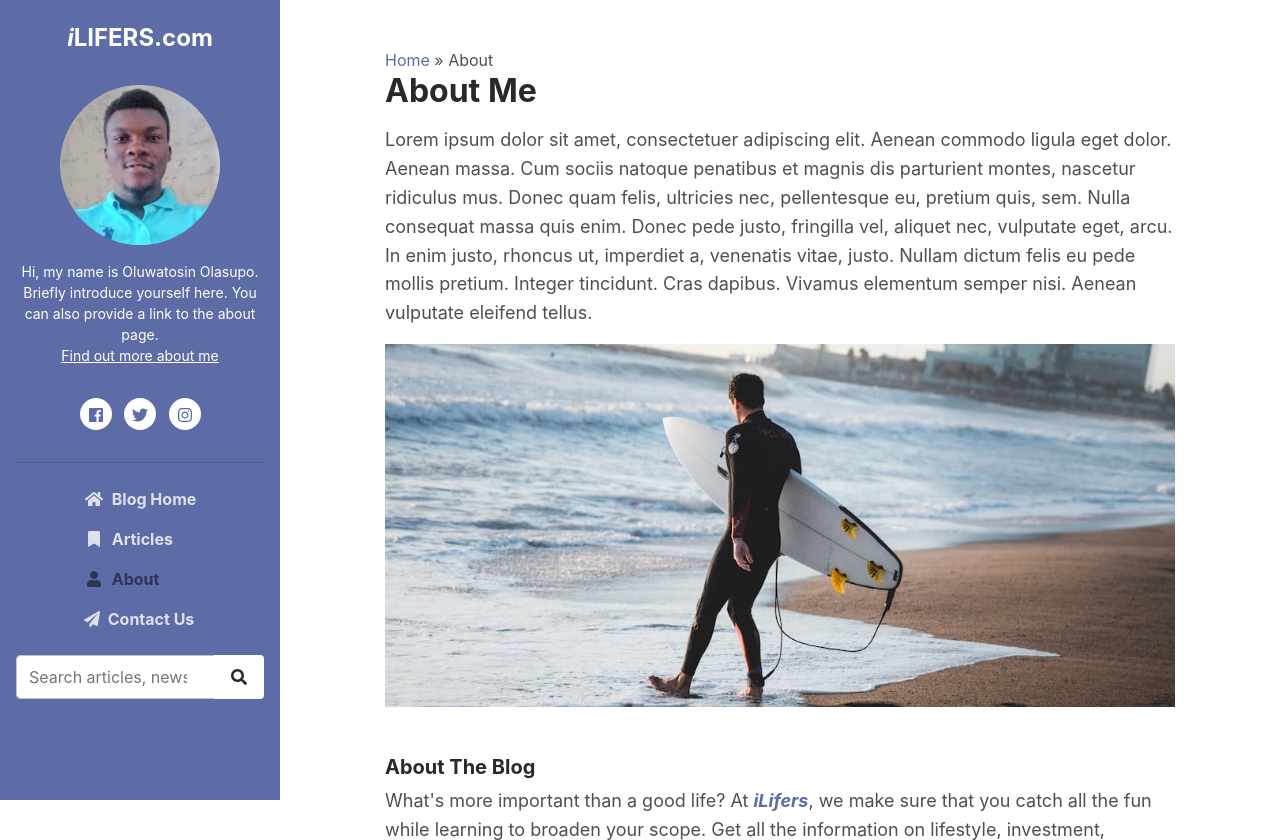
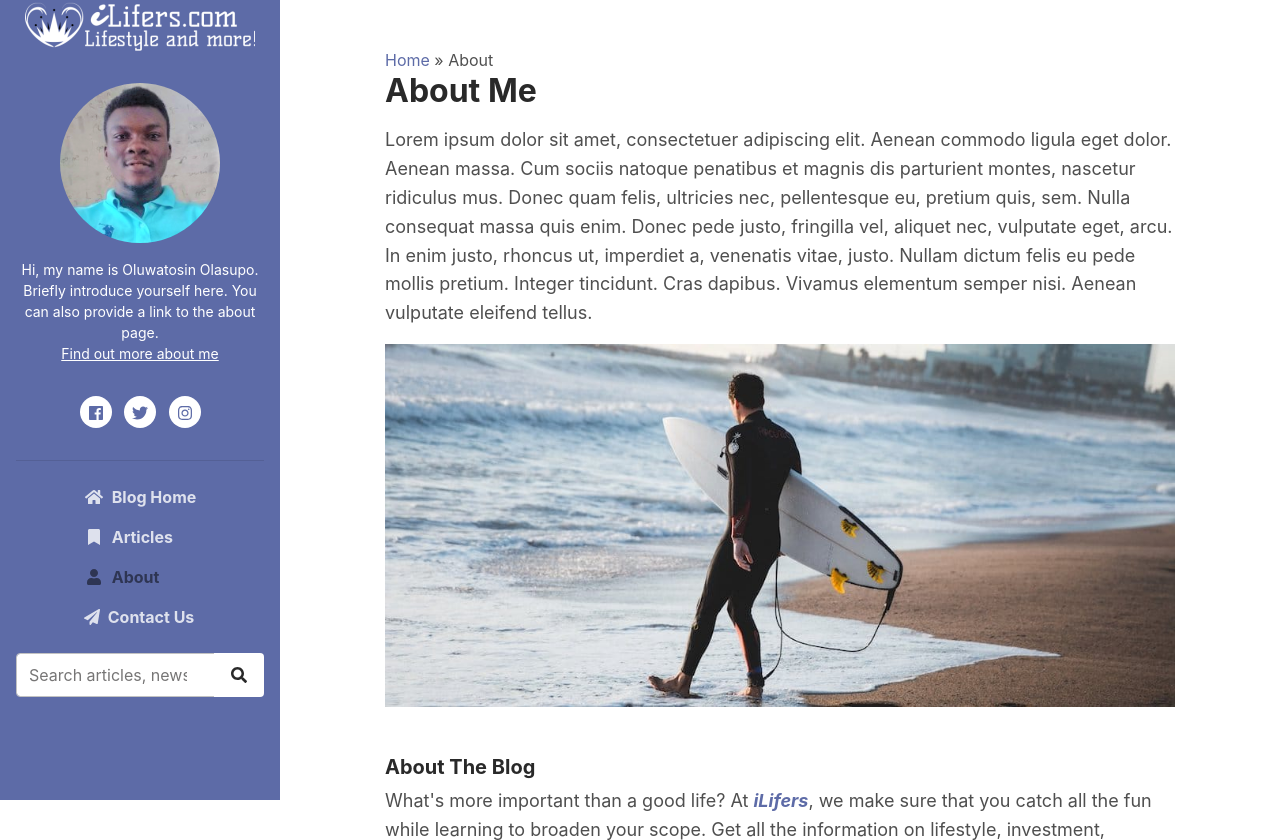
Before and after one commit to TeeblaQ1/My-Blog, a Django app: page /about/ in a window 1280 px wide. Shown: the top 840 px of the page. Run offline with Django 3.2, Linux system fonts and the light colour scheme; parts of the project's set-up code (start-up, migrations or seed data) failed here and were passed over; some libraries are stand-ins or nearby versions.

Commit message:
Logo update

```diff
--- a/blog/templates/blog/base.html
+++ b/blog/templates/blog/base.html
@@ -23,7 +23,7 @@
 </head>
 <body>
 	<header class="header text-center">
-	    <h1 class="blog-name pt-lg-4 mb-0"><a href="{% url 'blog:post_index' %}"><em>i</em>LIFERS.com</a></h1>
+	    <h1 class="blog-name py-0 my-0 flex-column"><a href="{% url 'blog:post_index' %}"><img src="{% static '/assets/images/ilifers4.png' %}"></a></h1>
 
 	    <nav class="navbar navbar-expand-lg navbar-dark">
 
```
Also changed, not shown: static/assets/images/ilifers.png (added), static/assets/images/ilifers1.png (added), static/assets/images/ilifers3.png (added), static/assets/images/ilifers4.png (added), 5 other files.
